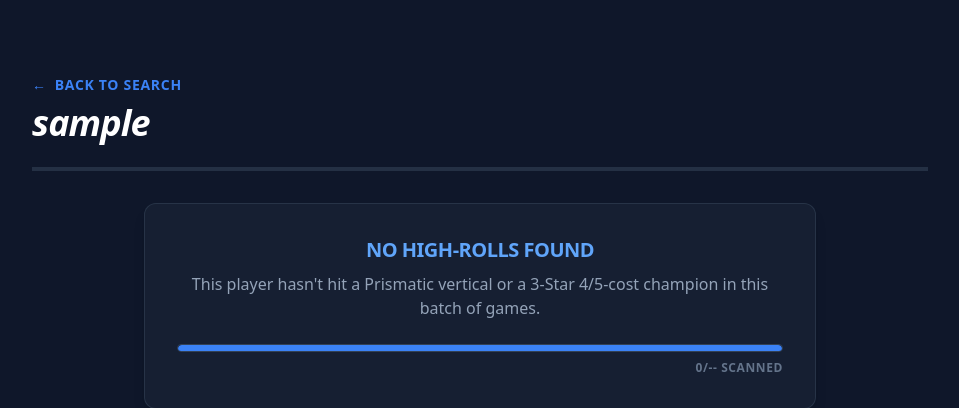
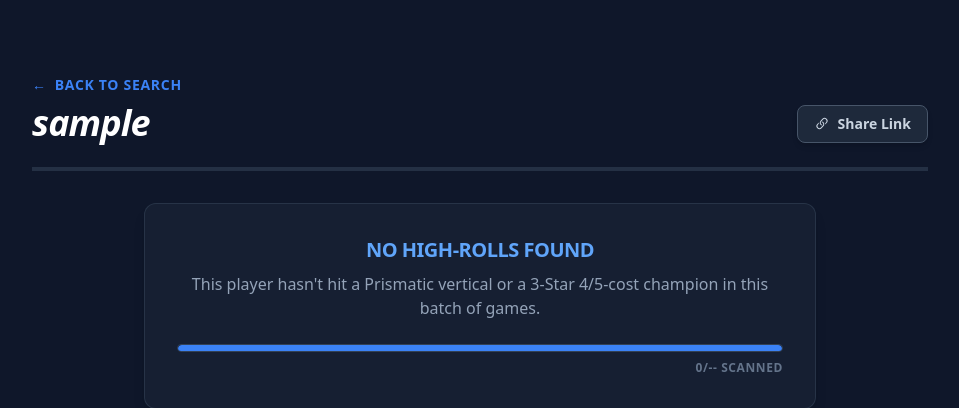
Before and after one commit to mcprog/tft-hits, a Flask app: template templates/games.html in a window 1280 px wide. Shown: the part 91-499 px from the top of the page, without its empty margins (160-1119 px from the left). Run offline with Flask 3, Linux system fonts and the light colour scheme; the template is opened without the code that fills it: most values are stand-ins (such as "Sample title", 1, 10 or a date in 2020); some libraries are stand-ins or nearby versions.

Commit message:
added copy to clipboard share link button

```diff
--- a/static/js/games.js
+++ b/static/js/games.js
@@ -3,6 +3,31 @@ document.addEventListener('DOMContentLoaded', () => {
     const container = document.getElementById('games-container');
     const loadMoreBtn = document.getElementById('load-more-btn');
     const statusPanel = document.getElementById('unified-status-panel');
+    const shareBtn = document.getElementById('share-btn');
+
+    // Clipboard Share Logic
+    if (shareBtn) {
+        shareBtn.addEventListener('click', async () => {
+            try {
+                await navigator.clipboard.writeText(window.location.href);
+                const textSpan = document.getElementById('share-text');
+
+                // Trigger visual success state
+                textSpan.innerText = 'Copied!';
+                shareBtn.classList.add('text-green-400', 'border-green-500/50');
+                shareBtn.classList.remove('text-slate-300', 'border-slate-600');
+
+                // Revert after 2 seconds
+                setTimeout(() => {
+                    textSpan.innerText = 'Share Link';
+                    shareBtn.classList.remove('text-green-400', 'border-green-500/50');
+                    shareBtn.classList.add('text-slate-300', 'border-slate-600');
+                }, 2000);
+            } catch (err) {
+                console.error('Failed to copy link', err);
+            }
+        });
+    }
 
     if (!puuidElement || !container || !loadMoreBtn) return;
 
--- a/templates/games.html
+++ b/templates/games.html
@@ -1,7 +1,6 @@
 {% extends "layout.html" %}
 {% block content %}
 <div class="max-w-4xl mx-auto pt-12 pb-24">
-    <!-- Header Area -->
     <div class="flex justify-between items-end border-b-4 border-slate-700/60 pb-6 mb-8">
         <div>
             <a href="/" class="text-blue-500 hover:text-blue-400 font-bold text-sm uppercase tracking-wider mb-2 inline-flex items-center gap-2 transition-colors">
@@ -9,27 +8,33 @@
             </a>
             <h2 class="text-4xl font-black italic tracking-tight text-white">{{ username }}</h2>
         </div>
-        <!-- Share button placeholder for Phase 4 -->
-        <div id="share-container"></div>
+
+        {% if puuid %}
+        <div>
+            <button id="share-btn" class="flex items-center gap-2 bg-slate-800 hover:bg-slate-700 border border-slate-600 text-slate-300 hover:text-white px-4 py-2 rounded-lg font-bold text-sm transition-all shadow-md">
+                <svg xmlns="http://www.w3.org/2000/svg" width="16" height="16" fill="currentColor" viewBox="0 0 16 16">
+                    <path d="M4.715 6.542 3.343 7.914a3 3 0 1 0 4.243 4.243l1.828-1.829A3 3 0 0 0 8.586 5.5L8 6.086a1.002 1.002 0 0 0-.154.199 2 2 0 0 1 .861 3.337L6.88 11.45a2 2 0 1 1-2.83-2.83l.793-.792a4.018 4.018 0 0 1-.128-1.287z"/>
+                    <path d="M6.586 4.672A3 3 0 0 0 7.414 9.5l.775-.776a2 2 0 0 1-.896-3.346L9.12 3.55a2 2 0 1 1 2.83 2.83l-.793.792c.112.42.155.855.128 1.287l1.372-1.372a3 3 0 1 0-4.243-4.243L6.586 4.672z"/>
+                </svg>
+                <span id="share-text">Share Link</span>
+            </button>
+        </div>
+        {% endif %}
     </div>
 
     {% if puuid %}
         <input type="hidden" id="user-puuid" value="{{ puuid }}">
     {% endif %}
 
-    <!-- UNIFIED STATUS PANEL (Minimal & Clean) -->
     <div id="unified-status-panel" class="{% if not error and not puuid %}hidden{% endif %} bg-slate-800/50 border border-slate-700/60 p-8 rounded-xl shadow-lg text-center mb-8 max-w-2xl mx-auto mt-8 transition-all">
         {% if error %}
-            <!-- Backend Error State -->
             <h3 id="status-title" class="text-xl font-bold text-slate-200 mb-2 uppercase tracking-tight">Search Failed</h3>
             <p id="status-message" class="text-slate-400 font-medium">{{ error }}</p>
             <a href="/" class="mt-6 inline-block bg-slate-700 hover:bg-slate-600 text-white px-6 py-2 rounded font-bold transition-colors">Try Another Search</a>
         {% elif puuid %}
-            <!-- Active Scanning State -->
             <h3 id="status-title" class="text-xl font-bold text-slate-200 mb-2 uppercase tracking-tight">Analyzing Data</h3>
             <p id="status-message" class="text-slate-400 font-medium mb-6">Deep scanning match history for high-rolls...</p>
 
-            <!-- Progress Bar injected inside the panel -->
             <div id="progress-container" class="w-full bg-slate-900 rounded-full h-2 border border-slate-700 overflow-hidden mb-2">
                 <div id="progress-bar" class="bg-blue-500 h-2 rounded-full transition-all duration-300" style="width: 0%"></div>
             </div>
@@ -40,12 +45,9 @@
     </div>
 
     {% if puuid %}
-        <!-- Match Cards Container -->
         <div id="games-container" data-match-ids='{{ match_ids | tojson | safe }}' class="flex flex-col gap-6 mb-12">
-            <!-- JS will inject match cards here -->
-        </div>
+            </div>
 
-        <!-- Pagination -->
         <div class="text-center">
             <button id="load-more-btn" disabled class="bg-slate-800 hover:bg-slate-700 text-white border border-slate-600 px-8 py-4 rounded-xl font-black uppercase tracking-wider text-sm transition-all disabled:opacity-50 disabled:cursor-not-allowed shadow-lg">
                 Preparing Scan...
@@ -54,6 +56,5 @@
     {% endif %}
 </div>
 
-<!-- Cache-busting script tag forces the browser to load the fresh file -->
-<script src="{{ url_for('static', filename='js/games.js') }}?v=2"></script>
+<script src="{{ url_for('static', filename='js/games.js') }}?v={{ range(1, 999999) | random }}"></script>
 {% endblock %}
```
